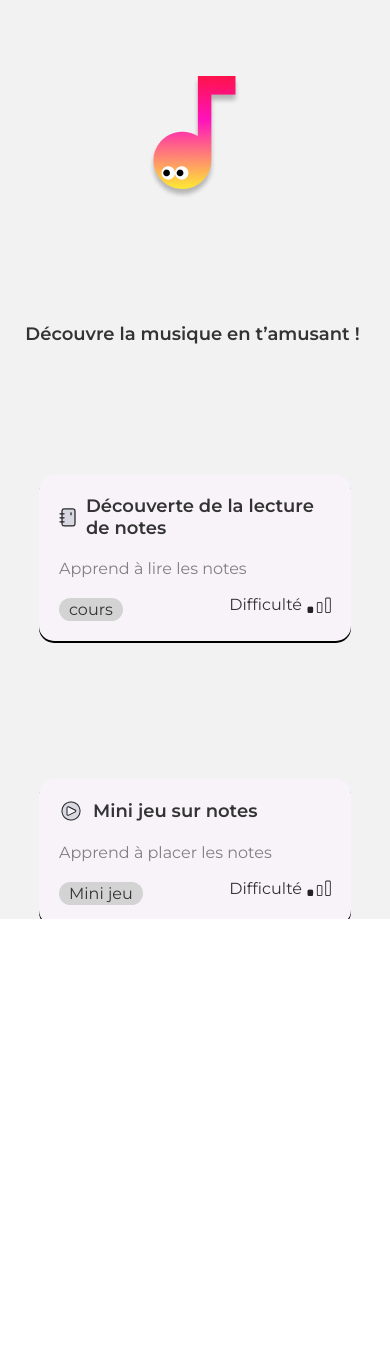
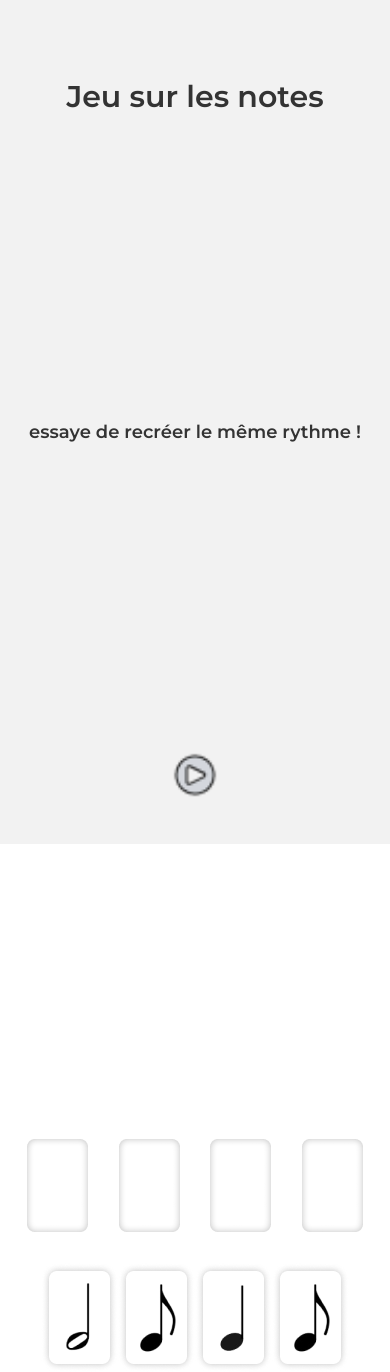
Before and after one commit to ThibSara/music-theory-app, a React Native app: screen /NotesGame in a window 390 px wide. Before the commit the page ends 919 px from the top, so only its background shows below. Built offline with nearby package versions, Linux system fonts and the light colour scheme.

Commit message:
Add NotesGame and DragDropScreen components

```diff
--- a/src/navigation/StackNavigator.js
+++ b/src/navigation/StackNavigator.js
@@ -3,16 +3,20 @@ import { createStackNavigator } from '@react-navigation/stack';
 import LogScreen from '../screens/LogScreen';
 import HomeScreen from '../screens/HomeScreen';
 import CreateAccountScreen from '../screens/CreateAccountScreen';
+import NotesGame from '../screens/LectureScreens/NotesGame';
+import DragDropScreen from '../utils/DragDropScreen';
 
 const Stack = createStackNavigator();
 
 const StackNavigator = () => {
   return (
     <Stack.Navigator>
-            <Stack.Screen name="HomeScreen" component={HomeScreen} options={{ headerShown: false }} />
-
+      <Stack.Screen name = "DragDrop" component={DragDropScreen} options={{ headerShown: false }} />
+      <Stack.Screen name="NotesGame" component={NotesGame} options={{ headerShown: false }} />
       <Stack.Screen name="LogScreen" component={LogScreen} options={{ headerShown: false }} />
       <Stack.Screen name="CreateAccountScreen" component={CreateAccountScreen} options={{ headerShown: false }} />
+      <Stack.Screen name="HomeScreen" component={HomeScreen} options={{ headerShown: false }} />
+
 
       {/* Add all the others screen here */}
     </Stack.Navigator>
--- /dev/null
+++ b/src/screens/LectureScreens/NotesGame.js
@@ -0,0 +1,62 @@
+import React, { useContext } from 'react';
+import { View, ScrollView, StyleSheet, Text, Image } from 'react-native';
+import { useNavigation } from '@react-navigation/native';
+import ThemeContext from '../../styles/ThemeContext';
+
+import blanche from '../../../assets/images/notes/blanche.png';
+import noire from '../../../assets/images/notes/noire.png';
+import croche from '../../../assets/images/notes/croche.png';
+import vide from '../../../assets/images/notes/vide.png';
+import play from '../../../assets/images/icons/play.png';
+
+export default function NotesGame() {
+    const globalStyles = useContext(ThemeContext);
+    const navigation = useNavigation();
+
+    return (
+        <View style={globalStyles.container}>
+            <View style={{ flex: 1, alignItems: 'center', marginTop: '20%', gap: '40%' }}>
+
+                <Text style={globalStyles.title}>Jeu sur les notes</Text>
+                <Text style={globalStyles.text_semibold}>essaye de recréer le même rythme !</Text>
+
+                <Image source={play} style={{ width: 50, height: 50 }} />
+
+                <View style={{ marginTop: '10%' }}>
+
+
+                <View style={styles.Container}>
+                    <Image source={vide} />
+                    <Image source={vide} />
+                    <Image source={vide} />
+                    <Image source={vide} />
+                </View>
+
+
+                <View style={styles.notesContainer}>
+                    <Image source={blanche} />
+                    <Image source={croche} />
+                    <Image source={noire} />
+                    <Image source={croche} />
+                </View>
+                </View>
+            </View>
+        </View>
+    );
+}
+
+const styles = StyleSheet.create({
+    notesContainer: {
+        flexDirection: 'row',
+        justifyContent: 'center',
+        alignItems: 'center',
+        marginTop: '10%',
+
+    },
+    Container: {
+        flexDirection: 'row',
+        justifyContent: 'center',
+        alignItems: 'center',
+        gap: '10%',
+    },
+});
--- /dev/null
+++ b/src/utils/DragDropScreen.js
@@ -0,0 +1,95 @@
+import React, { useRef } from 'react';
+import { View, Text, StyleSheet, PanResponder, Animated, Dimensions, Image } from 'react-native';
+import crocheImage from '../../assets/images/notes/croche.png';
+import videImage from '../../assets/images/notes/vide.png';
+
+
+const DragDropScreen = () => {
+  const pan = useRef(new Animated.ValueXY()).current;
+  const dropZoneValues = useRef(null);
+
+
+
+
+  const panResponder = useRef(
+    PanResponder.create({
+      onStartShouldSetPanResponder: () => true,
+      onPanResponderMove: Animated.event(
+        [null, { dx: pan.x, dy: pan.y }],
+        { useNativeDriver: false }
+      ),
+      onPanResponderRelease: (e, gesture) => {
+        if (isDropZone(gesture)) {
+              // Get the current position of the drop zone
+            const dropZoneX = dropZoneValues.current.x;
+            const dropZoneY = dropZoneValues.current.y -383;
+
+            // Calculate the drop position relative to the drop zone position
+            const dropX = dropZoneX;
+            const dropY = dropZoneY;
+
+            // let dropX = gesture.moveX - dropZoneValues.current.x - 6*circleRadius;
+          //let dropY = gesture.moveY - dropZoneValues.current.y - 4*circleRadius;
+
+          Animated.spring(pan, {
+            toValue: { x: dropX, y: dropY },
+            useNativeDriver: false,
+          }).start();
+        } else {
+          Animated.spring(pan, {
+            toValue: { x: 0, y: 0 },
+            useNativeDriver: false,
+          }).start();
+        }
+      }
+    })
+  ).current;
+
+  const isDropZone = (gesture) => {
+    const dz = dropZoneValues.current;
+    return gesture.moveY > dz.y && gesture.moveY < dz.y + dz.height;
+  };
+
+  return (
+    <View style={styles.mainContainer}>
+      <Image
+        source={videImage}
+        style={styles.videImage}
+        resizeMode="contain"
+        onLayout={event => (dropZoneValues.current = event.nativeEvent.layout)}
+      />
+
+      <Animated.Image
+        {...panResponder.panHandlers}
+        source={crocheImage}
+        style={[
+          pan.getLayout(),
+          styles.crocheImage,
+        ]}
+      />
+    </View>
+  );
+};
+
+const styles = StyleSheet.create({
+  mainContainer: {
+    flex: 1,
+    justifyContent: 'center',
+    alignItems: 'center',
+  },
+  videImage: {
+    height: 100,
+    width: '100%',
+    marginTop: 10,
+  },
+  text: {
+    fontSize: 20,
+    color: '#fff',
+  },
+  crocheImage: {
+
+    marginTop: 30,
+  },
+});
+
+export default DragDropScreen;
```
